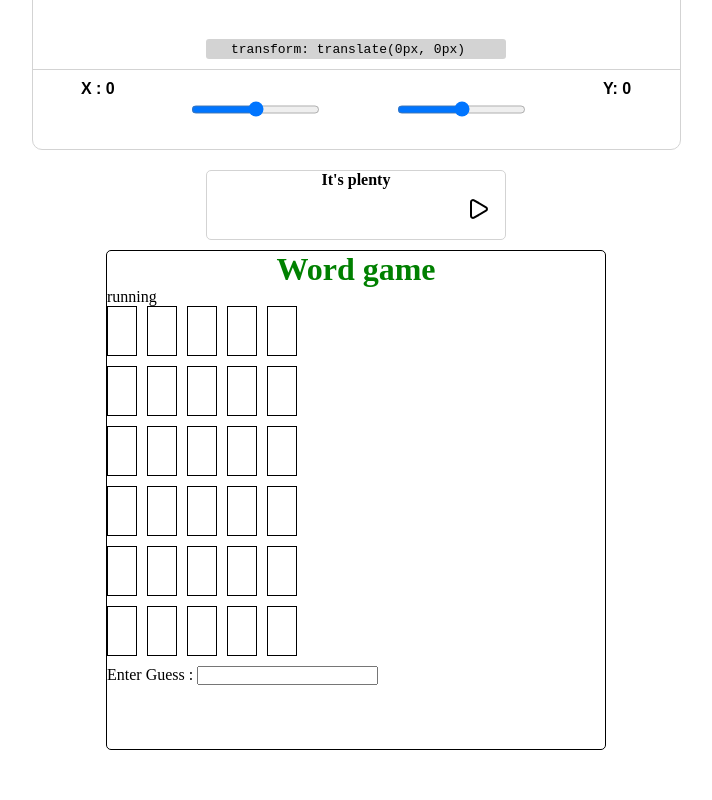
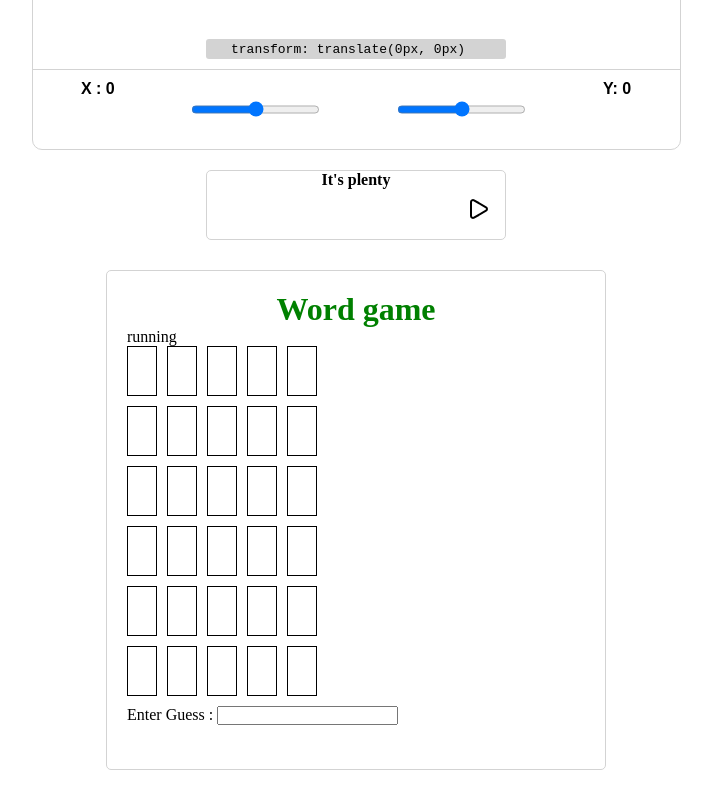
Before and after one commit to Genesispro-maker/ui-playground, a React (Vite) app in the folder ui/: page / in a window 1280 px wide. Shown: the part 250-1050 px from the top of the page, without its empty margins (284-996 px from the left). Before the commit the page ends 1000 px from the top, so only its background shows below. Built offline with nearby package versions, Linux system fonts and the light colour scheme; a web font is replaced by a local one.

Commit message:
Update wordle.module.css

```diff
--- a/ui/src/components/wordle-game/wordle.module.css
+++ b/ui/src/components/wordle-game/wordle.module.css
@@ -1,7 +1,12 @@
-html{
-    --lost: "red";
-    --running: "green"
+.won{
+    --status-color: green;
 }
+
+.lost{
+    --status-color: red;
+}
+
+
 
 .letter{
     width: fit-content;
@@ -24,9 +29,10 @@ html{
 .main{
     width: 500px;
     height: 500px;
-    border: 1px solid;
-    margin: auto;
+    border: 1px solid lightgray;
+    margin: 30px auto;
     border-radius: 5px;
+    padding: 20px;
 }
 
 .header{
@@ -35,7 +41,14 @@ html{
 }
 
 .gameWrapper{
-    width: 400px;
-    height: 490px;
     border: 0.3px dashed lightgrey;
+    margin: 10px auto;
+    padding: 1px 30px;
 }
+
+.gameStatus{
+    width: fit-content;
+    height: fit-content;
+    border-radius: 2px;
+    background-color: var(--status-color);
+}
```
